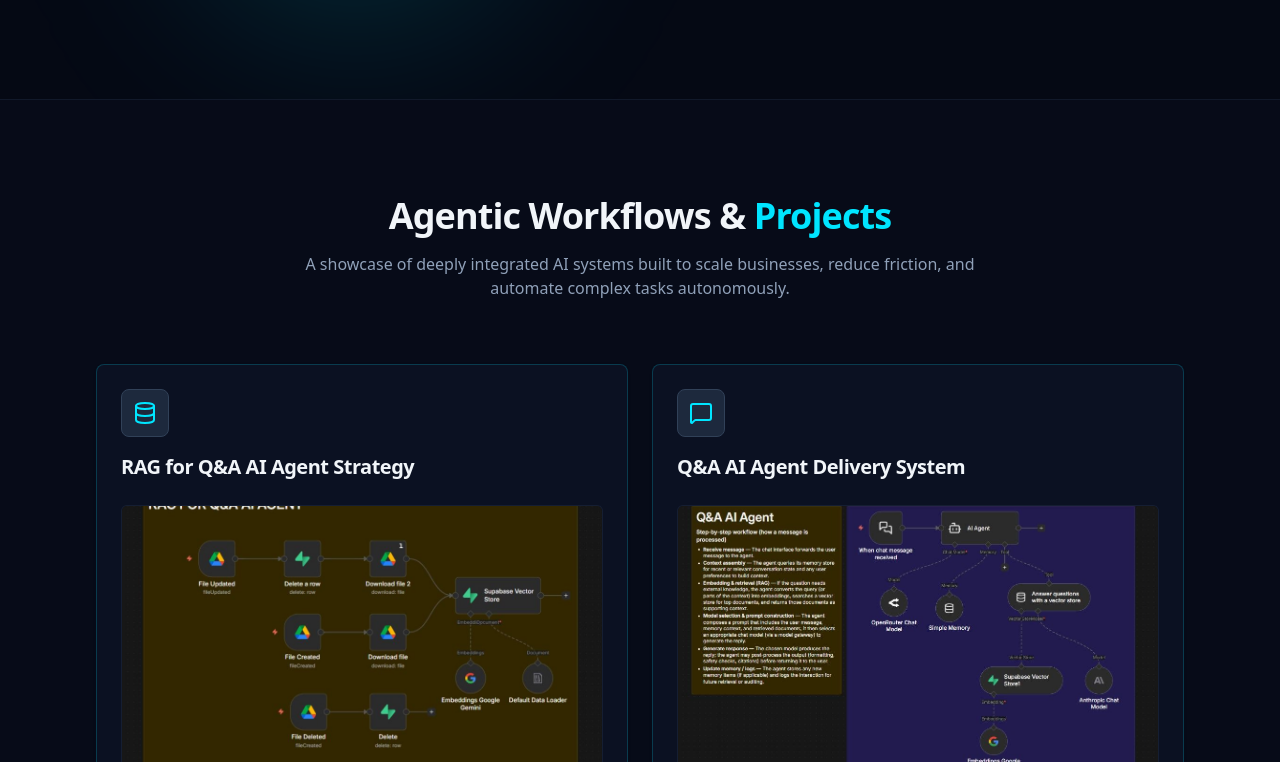
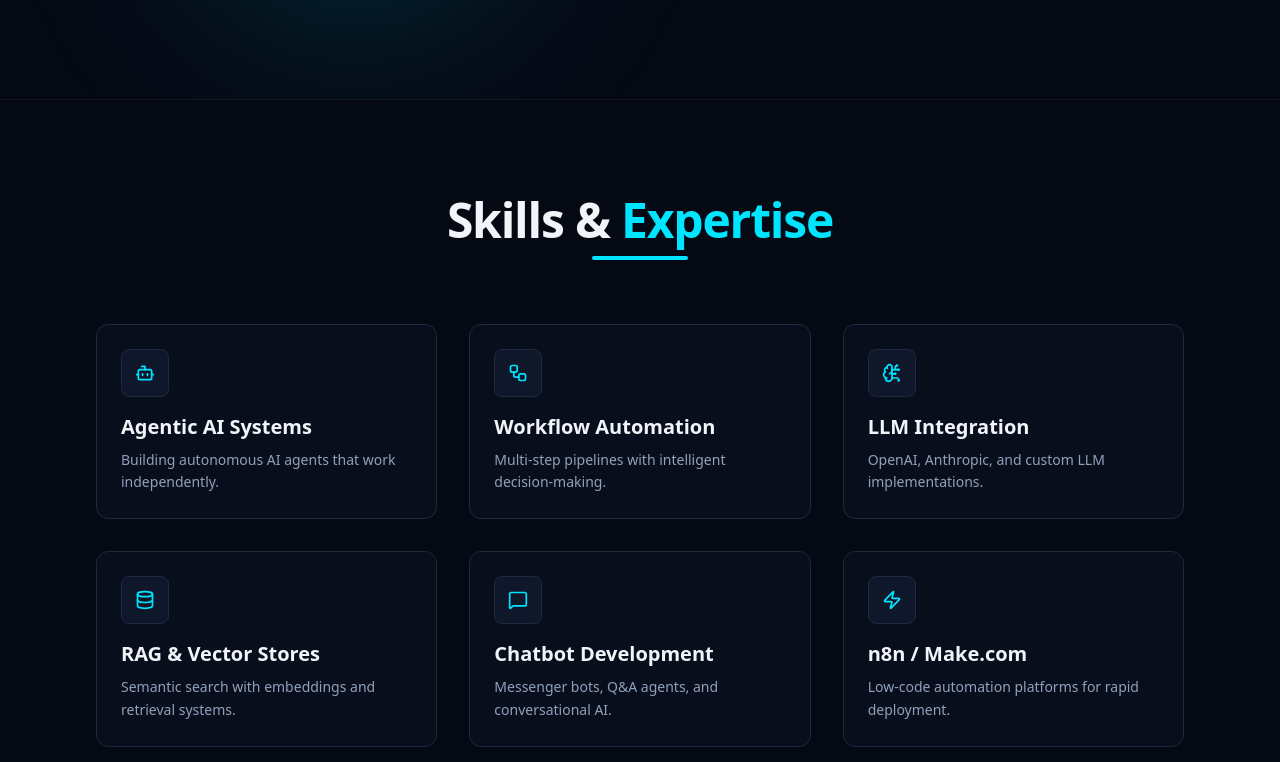
Before and after one commit to iL0Ki/Portfolio-Barato, a Next.js app: page / in a window 1280 px wide. Shown: the part 1278-2040 px from the top of the page. Built offline with nearby package versions, Linux system fonts and the light colour scheme.

Commit message:
feat: integrate Skills and Expertise grid section

```diff
--- a/src/app/page.tsx
+++ b/src/app/page.tsx
@@ -2,6 +2,7 @@ import { Header } from "@/components/layout/Header";
 import { Footer } from "@/components/layout/Footer";
 import { Hero } from "@/components/sections/Hero";
 import { About } from "@/components/sections/About";
+import { Skills } from "@/components/sections/Skills";
 import { Projects } from "@/components/sections/Projects";
 import { Contact } from "@/components/sections/Contact";
 
@@ -12,6 +13,7 @@ export default function Home() {
       <main className="flex-1">
         <Hero />
         <About />
+        <Skills />
         <Projects />
         <Contact />
       </main>
--- /dev/null
+++ b/src/components/sections/Skills.tsx
@@ -0,0 +1,87 @@
+"use client";
+
+import { motion } from "framer-motion";
+import { Bot, Workflow, BrainCircuit, Database, MessageSquare, Zap } from "lucide-react";
+
+const skills = [
+    {
+        title: "Agentic AI Systems",
+        description: "Building autonomous AI agents that work independently.",
+        icon: <Bot className="h-5 w-5 text-primary" />,
+        delay: 0.1,
+    },
+    {
+        title: "Workflow Automation",
+        description: "Multi-step pipelines with intelligent decision-making.",
+        icon: <Workflow className="h-5 w-5 text-primary" />,
+        delay: 0.2,
+    },
+    {
+        title: "LLM Integration",
+        description: "OpenAI, Anthropic, and custom LLM implementations.",
+        icon: <BrainCircuit className="h-5 w-5 text-primary" />,
+        delay: 0.3,
+    },
+    {
+        title: "RAG & Vector Stores",
+        description: "Semantic search with embeddings and retrieval systems.",
+        icon: <Database className="h-5 w-5 text-primary" />,
+        delay: 0.4,
+    },
+    {
+        title: "Chatbot Development",
+        description: "Messenger bots, Q&A agents, and conversational AI.",
+        icon: <MessageSquare className="h-5 w-5 text-primary" />,
+        delay: 0.5,
+    },
+    {
+        title: "n8n / Make.com",
+        description: "Low-code automation platforms for rapid deployment.",
+        icon: <Zap className="h-5 w-5 text-primary" />,
+        delay: 0.6,
+    },
+];
+
+export function Skills() {
+    return (
+        <section id="skills" className="py-24 relative bg-background border-t border-white/5">
+            <div className="container mx-auto px-4 md:px-8 max-w-6xl">
+                <div className="text-center mb-16">
+                    <motion.h2
+                        initial={{ opacity: 0, y: 20 }}
+                        whileInView={{ opacity: 1, y: 0 }}
+                        viewport={{ once: true }}
+                        className="text-4xl font-bold tracking-tight text-slate-100 sm:text-5xl inline-block relative pb-4"
+                    >
+                        Skills & <span className="text-primary">Expertise</span>
+                        {/* The underline accent from the screenshot, adapted to primary color */}
+                        <div className="absolute bottom-0 left-1/2 -translate-x-1/2 h-1 w-24 bg-primary rounded-full"></div>
+                    </motion.h2>
+                </div>
+
+                <div className="grid grid-cols-1 md:grid-cols-2 lg:grid-cols-3 gap-6 lg:gap-8">
+                    {skills.map((skill, idx) => (
+                        <motion.div
+                            key={idx}
+                            initial={{ opacity: 0, scale: 0.95 }}
+                            whileInView={{ opacity: 1, scale: 1 }}
+                            viewport={{ once: true }}
+                            transition={{ delay: skill.delay, duration: 0.4 }}
+                            className="flex flex-col rounded-xl border border-slate-800 bg-slate-900/40 p-6 hover:border-primary/50 hover:bg-slate-900/60 transition-colors group"
+                        >
+                            <div className="mb-4 inline-flex h-12 w-12 items-center justify-center rounded-lg bg-slate-900 border border-slate-800 group-hover:border-primary/30 transition-colors">
+                                {skill.icon}
+                            </div>
+                            <h3 className="mb-2 text-xl font-bold text-slate-100 group-hover:text-primary transition-colors">
+                                {skill.title}
+                            </h3>
+                            <p className="text-sm leading-relaxed text-slate-400">
+                                {skill.description}
+                            </p>
+                        </motion.div>
+                    ))}
+                </div>
+            </div>
+        </section>
+    );
+}
```
